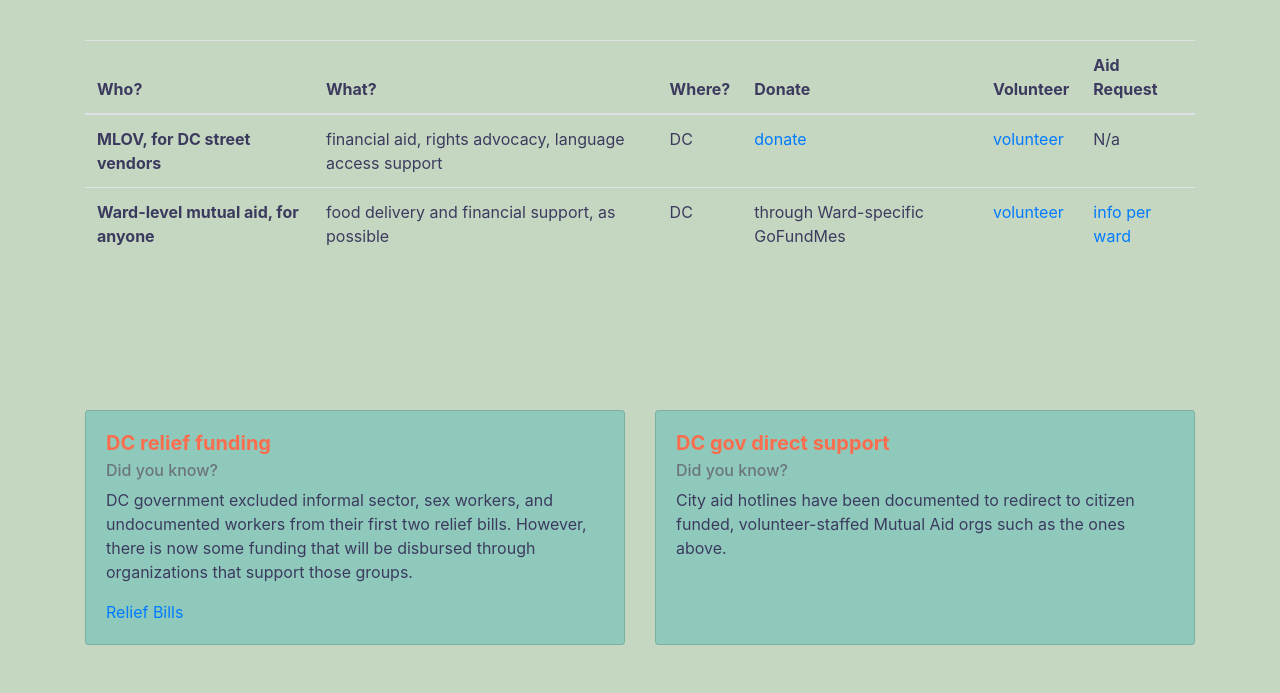
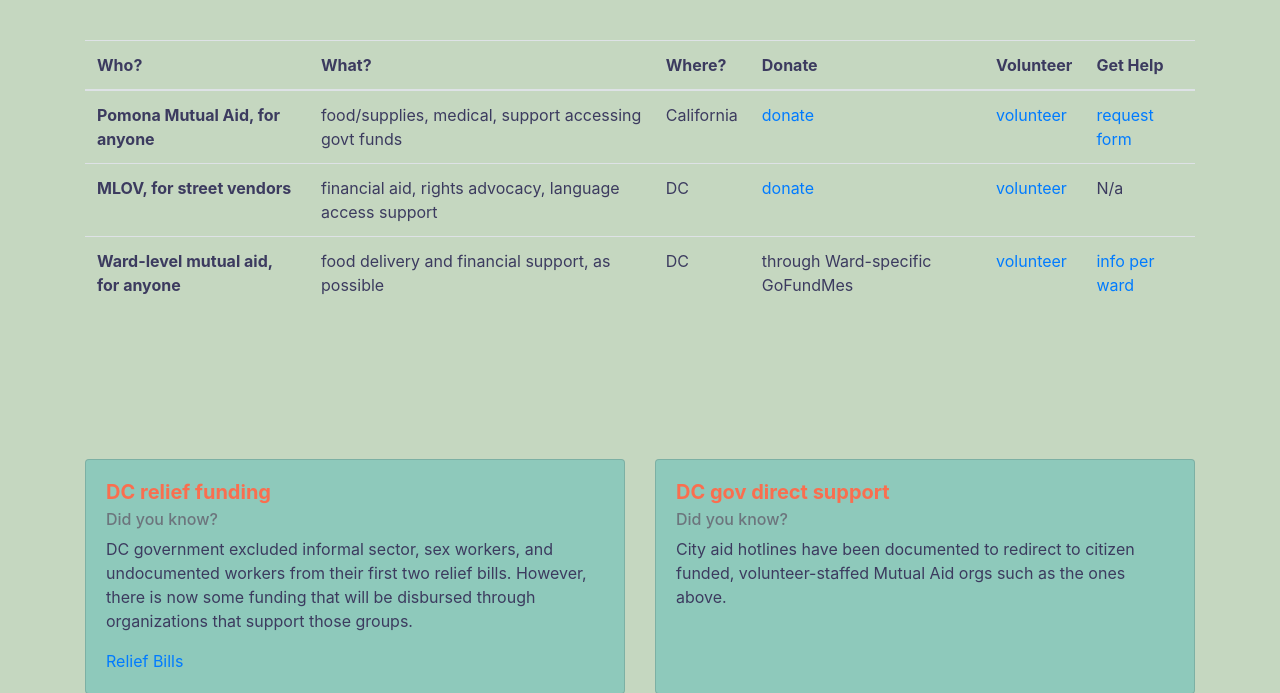
Before and after one commit to areivaX/project0, a Flask app: page /covid in a window 1280 px wide. Shown: the part 66-759 px from the top of the page. Before the commit the page ends 711 px from the top, so only its background shows below. Run offline with Flask 2, Linux system fonts and the light colour scheme; some libraries are stand-ins or nearby versions.

Commit message:
and again

```diff
--- a/static/css/styles.css
+++ b/static/css/styles.css
@@ -82,8 +82,7 @@
 .row > div {
   padding: 30px;
   margin: 20px;
-  border: 10px solid white;
-  border-radius: 25px;
+  border: 4px solid white;
 }
 .row > div h4 {
   color: #FA6E4F;
--- a/styles.scss
+++ b/styles.scss
@@ -104,8 +104,7 @@
    @extend %textCombo2;
     padding: 30px;
     margin: 20px;
-    border: 10px solid $outLine;
-    border-radius: 25px;
+    border: 4px solid $outLine;
 
     h4 {
       color : $brightText;
--- a/templates/covid.html
+++ b/templates/covid.html
@@ -12,12 +12,24 @@
       <th scope="col">Where?</th>
       <th scope="col">Donate</th>
       <th scope="col">Volunteer</th>
-      <th scope="col">Aid Request</th>
+      <th scope="col">Get Help</th>
     </tr>
   </thead>
   <tbody>
+
+
+
     <tr>
-      <th scope="row">MLOV, for DC street vendors</th>
+      <th scope="row">Pomona Mutual Aid, for anyone</th>
+      <td>food/supplies, medical, support accessing govt funds</td>
+      <td> California </td>
+      <td><a href="https://uncommongood.org/donate/"> donate </a> </td>
+      <td><a href='https://docs.google.com/forms/d/e/1FAIpQLSd1dO3DpMOyvGSLUXtgFB6BytIVW0vNtQRRmwKu7siRSv3Q1w/viewform'> volunteer </a> </td>
+      <td><a href='https://docs.google.com/forms/d/e/1FAIpQLSfP7g7bq_LbqdC8ggB9okEtATC9BFhk89Lt_JynPKVMmum_DQ/viewform?fbclid=IwAR14pbUdxZ1gQwnG-ybfFxj7u-uiojRnuBABb1Fw47cb90VWJFU2j3DNkF8'> request form </a> </td>
+    </tr>
+
+    <tr>
+      <th scope="row">MLOV, for street vendors</th>
       <td>financial aid, rights advocacy, language access support</td>
       <td> DC</td>
       <td><a href="http://www.mlovdc.org/donate.html"> donate </a> </td>
```
Also changed, not shown: 1 other file.
